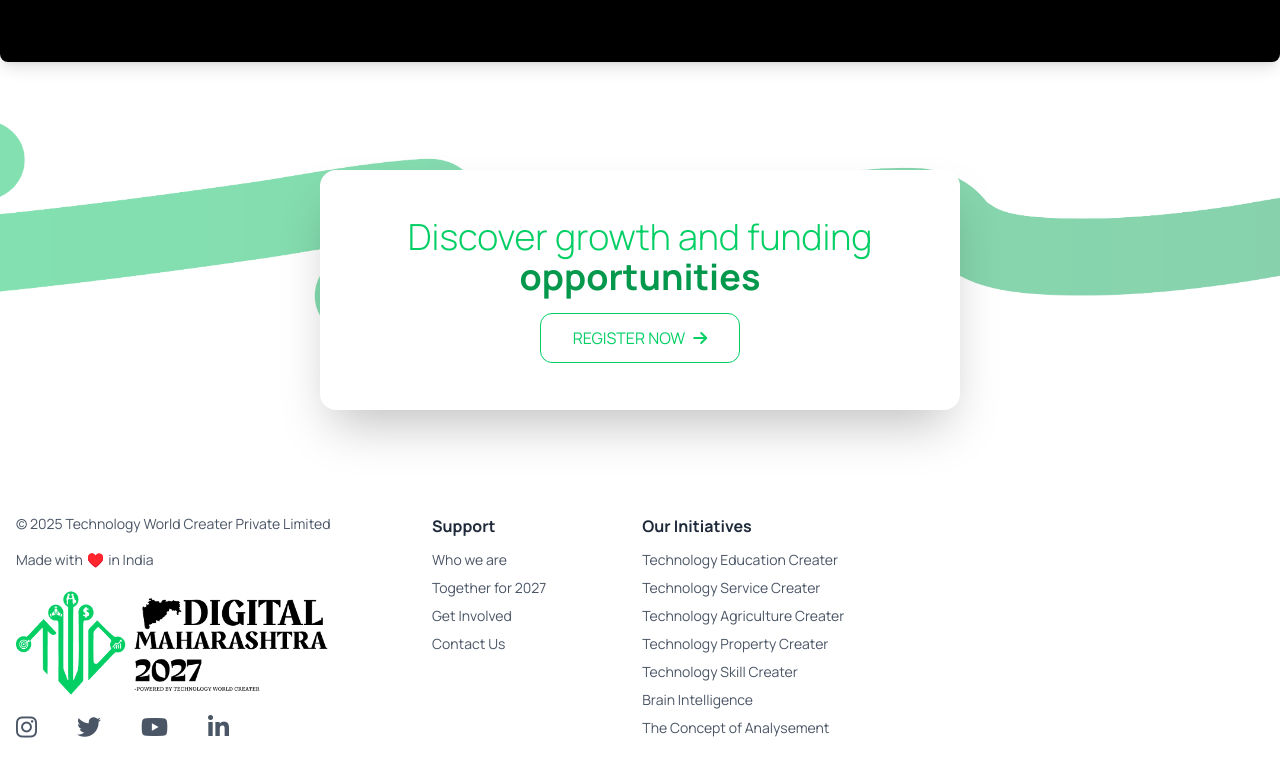
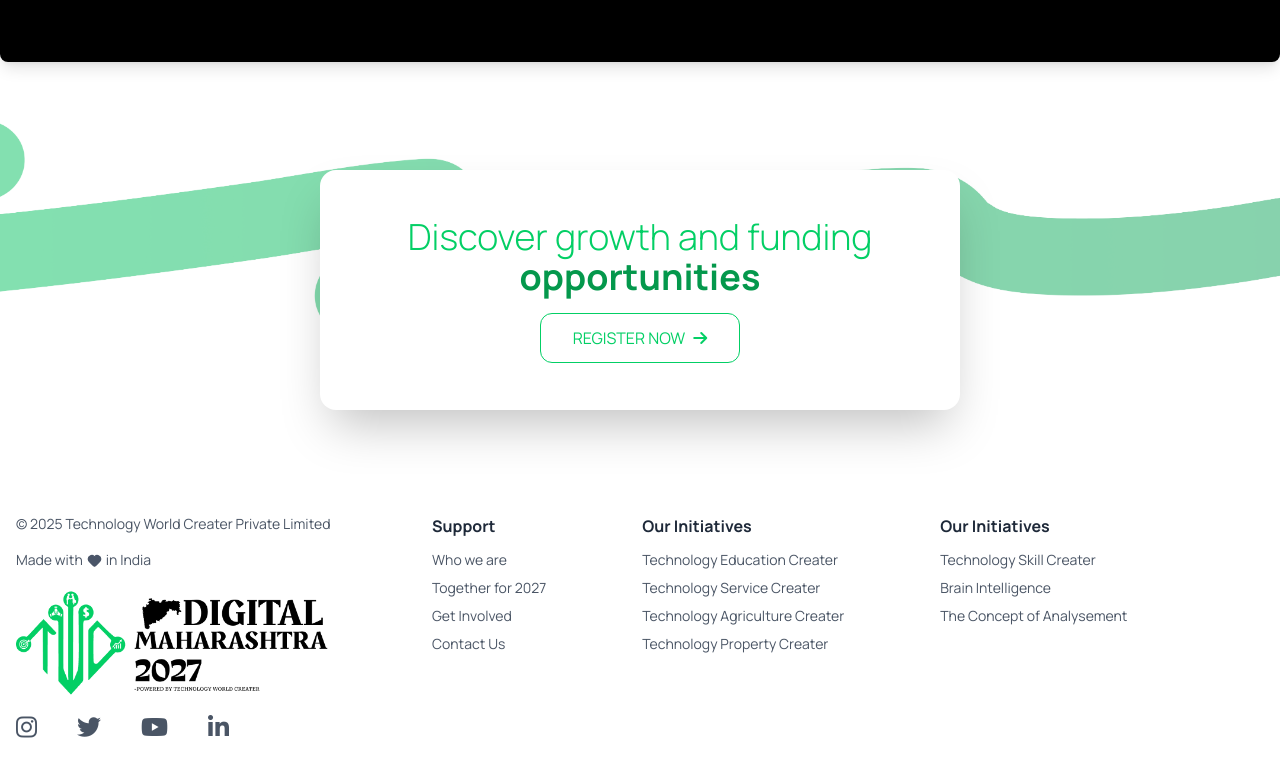
Before and after one commit to Technology-World-Creater/digital-mh-2027, a Next.js app: page / in a window 1280 px wide. Shown: the part 2435-3212 px from the top of the page. Built offline with nearby package versions, Linux system fonts and the light colour scheme.

Commit message:
feat(layout): replace emoji with Heart icon in footer and add initiatives section
Replace the heart emoji with a Lucide React Heart icon for better consistency and add a new "Our Initiatives" section to the footer layout.

```diff
--- a/src/components/layout/Footer.tsx
+++ b/src/components/layout/Footer.tsx
@@ -1,7 +1,8 @@
+import TechnologyWorldCreater from "@/components/common/TechnologyWorldCreater";
+import GrowthFundingOpportunities from "@/components/common/GrowthFundingOpportunities";
 import Image from "next/image";
 import Link from "next/link";
-import TechnologyWorldCreater from "@/components/common/TechnologyWorldCreater";
-import GrowthFundingOpportunities from "@/components/common/GrowthFundingOpportunities";
+import { Heart } from "lucide-react";
 
 const Footer = () => {
   return (
@@ -17,7 +18,12 @@ const Footer = () => {
               © 2025 Technology World Creater Private Limited
             </p>
             <p className="text-gray-600 text-sm mb-4 flex items-center">
-              Made with <span className="mx-1 text-gray-600">♥️</span> in India
+              Made with{" "}
+              <span className="mx-1 text-gray-600">
+                {" "}
+                <Heart size={15} color="#4a5568" fill="#4a5568" />
+              </span>{" "}
+              in India
             </p>
             <div className="flex items-center mb-4">
               <Image
@@ -109,6 +115,11 @@ const Footer = () => {
                     Technology Property Creater
                   </Link>
                 </li>
+              </ul>
+            </div>
+            <div>
+              <h3 className="font-bold text-gray-800 mb-3">Our Initiatives</h3>
+              <ul className="space-y-2 text-sm">
                 <li>
                   <Link href="#" className="text-gray-600 hover:text-[#03CF65]">
                     Technology Skill Creater
```
